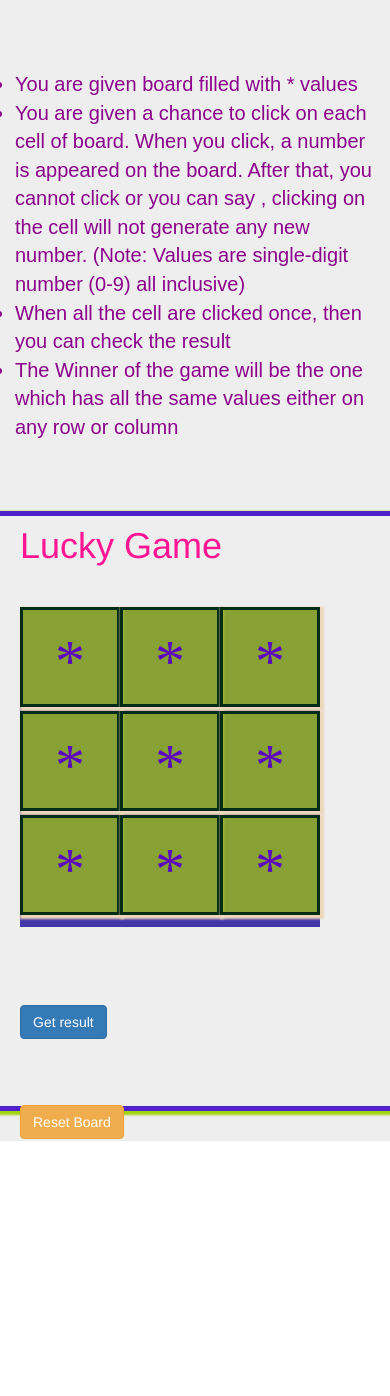
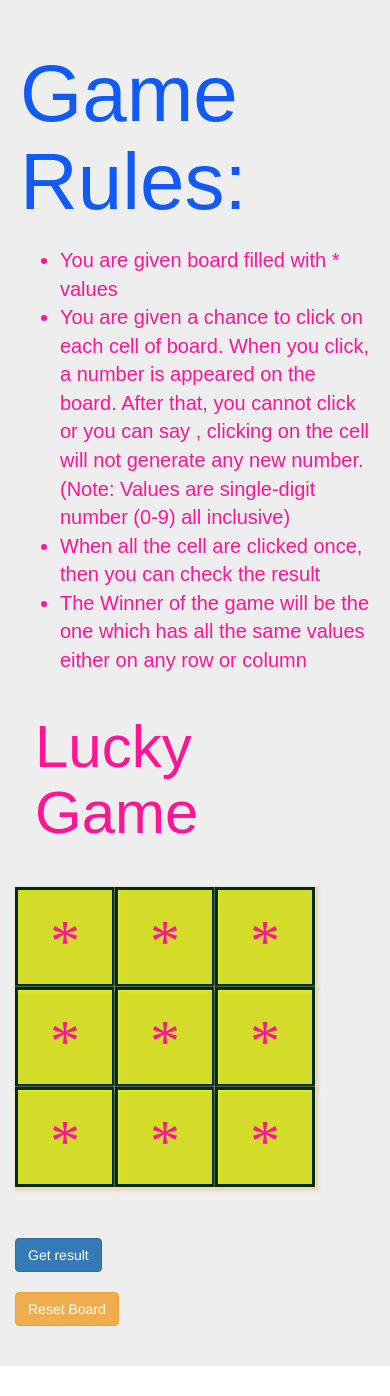
Before and after one commit to vaarigupta/Assignment1-Practicing-Component, an Angular app: page / in a window 390 px wide. Before the commit the page ends 1171 px from the top, so only its background shows below. Built offline with nearby package versions, Linux system fonts and the light colour scheme.

Commit message:
made app responsive

```diff
--- a/src/app/app.component.css
+++ b/src/app/app.component.css
@@ -1,15 +1,21 @@
-.app-box {
-
-    width: 600px;
-    height: 600px;
-    box-shadow: 2px 2px 2px 2px hsl(76, 89%, 44%);
-    border: 5px solid #4e21ca;
-    line-height: 100px;
-    font-size: 60px;
-}
 .rules
 {
     font-size: 20px;
-    color:darkmagenta;
+    color:deeppink;
     font-family: cursive, Arial, Helvetica, sans-serif;
+    margin-top: 20px;
+    margin-bottom: 20px;
+    margin-left: 20px;
+    margin-right: 20px;
 }
+
+.rules-heading
+{
+    font-size: 80px;
+    color:rgb(18, 90, 247);
+    font-family: cursive, Arial, Helvetica, sans-serif;
+    margin-top: 20px;
+    margin-bottom: 20px;
+    margin-left: 20px;
+    margin-right: 20px;
+}
--- a/src/app/app.component.html
+++ b/src/app/app.component.html
@@ -1,16 +1,16 @@
 <div class="jumbotron jumbotron-fluid">
   <div class="row">
-    <div class="container  col-sm-4"
-    style="margin: 10px auto;"
+    <div class="container col-lg-6 col-sm-12"
     >
-      <ul class="rules jumbotron">
+    <h1 class="rules-heading">Game Rules: </h1>
+      <ul class="rules" >
         <li>You are given board filled with * values</li>
         <li>You are given a chance to click on each cell of board. When you click, a number is appeared on the board. After that, you cannot click or you can say , clicking on the cell will not generate any new number. (Note: Values are single-digit number (0-9) all inclusive)</li>
         <li>When all the cell are clicked once, then you can check the result</li>
         <li>The Winner of the game will be the one which has all the same values either on any row or column</li>
       </ul>
     </div>
-    <div class="container app-box col-sm-6">
+    <div class="container col-lg-6 col-sm-12">
       <app-luckygame></app-luckygame>
     </div>
   </div>
--- a/src/app/luckygame/luckygame.component.css
+++ b/src/app/luckygame/luckygame.component.css
@@ -4,7 +4,7 @@
     height: 100px;
     box-shadow: 2px 2px 2px 2px #ecd7ba;
     border: 3px solid #032c16;
-    background-color: hsla(73, 68%, 42%, 0.856);
+    background-color: hsla(64, 96%, 53%, 0.856);
     cursor: pointer;
     line-height: 100px;
     font-size: 60px;
@@ -14,7 +14,17 @@
     display: grid;
     grid-template-columns: repeat(3, auto);
     width: 300px;
-    height: 320px;
+    height: 300px;
     background-color: hsla(246, 66%, 38%, 0.89);
-    color: hsl(268, 96%, 38%);
+    color: deeppink;
 }
+.rules-heading
+{
+    font-size: 60px;
+    color:deeppink;
+    font-family: cursive, Arial, Helvetica, sans-serif;
+    margin-top: 20px;
+    margin-bottom: 20px;
+    margin-left: 20px;
+    margin-right: 20px;
+}
--- a/src/app/luckygame/luckygame.component.html
+++ b/src/app/luckygame/luckygame.component.html
@@ -1,5 +1,5 @@
 <div class="container">
- <h1 style="margin: 10px auto; color:deeppink;">Lucky Game</h1>
+ <h1 class="rules-heading">Lucky Game</h1>
  <hr>
  <div class="row">
     <div class="col-lg-12">
```
